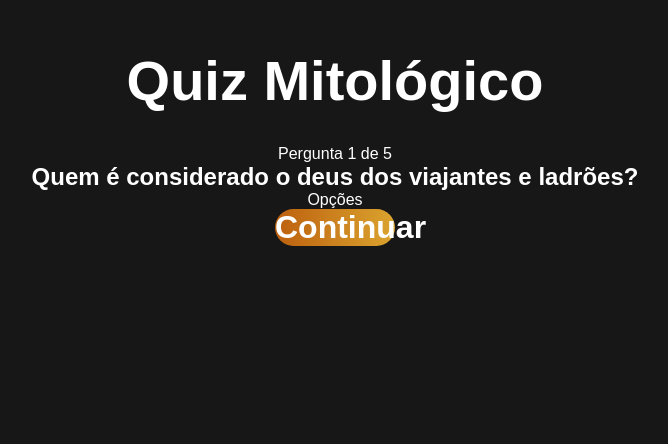
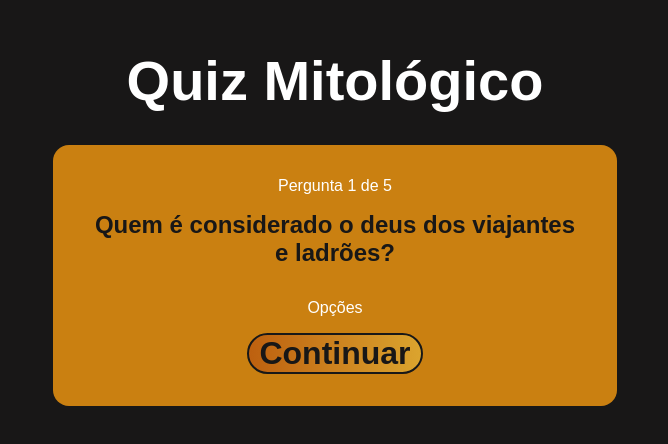
Before and after one commit to Gabriiell0710/quiz-mitologico, a React (Vite) app: page / in a window 1280 px wide. Both pictures are taken after a click on the button "Iniciar". Shown: the top 444 px of the page, without its empty margins (305-973 px from the left). Built offline with nearby package versions, Linux system fonts and the light colour scheme.

Commit message:
feat: gameover component created

```diff
--- a/src/App.jsx
+++ b/src/App.jsx
@@ -3,6 +3,7 @@ import { QuizContext } from "./context/quiz";
 import Question from "./components/Question";
 import Welcome from "./components/Welcome";
 import "./App.css";
+import GameOver from "./components/GameOver";
 
 function App() {
   const [quizState, dispatch] = useContext(QuizContext);
@@ -17,6 +18,7 @@ function App() {
         <h1>Quiz Mitológico</h1>
         {quizState.gameStage === "Start" && <Welcome />}
         {quizState.gameStage === "Playing" && <Question />}
+        {quizState.gameStage === "End" && <GameOver />}
       </div>
     </>
   );
--- /dev/null
+++ b/src/components/GameOver.css
@@ -0,0 +1,32 @@
+#gameover{
+    text-align: center;
+    max-width: 500px;
+    display: flex;
+    flex-direction: column;
+    align-items: center;
+}
+
+#gameover h2,
+#gameover p {
+    margin-bottom: 1rem;
+}
+
+#gameover h2{
+    font-size: 2rem;
+}
+
+#gameover p{
+    color: #ca8011;
+    font-size: 1.5rem;
+}
+
+#gameover img{
+    margin: 2rem;
+    height: 400px;
+}
+
+#gameover button {
+    border: 2px solid #181818;
+    width: 11rem;
+    color: #fff
+}
--- /dev/null
+++ b/src/components/GameOver.jsx
@@ -0,0 +1,19 @@
+import { useContext } from "react";
+import { QuizContext } from "../context/quiz";
+
+import WellDone from "../assets/welldone.png";
+
+import "./GameOver.css";
+const GameOver = () => {
+  return (
+    <div id="gameover">
+      <h2>Fim de Jogo</h2>
+      <p>Ponturação: x</p>
+      <p>Você acertou y de z perguntas.</p>
+      <img src={WellDone} alt="Fim do Quiz" />
+      <button>Reiniciar</button>
+    </div>
+  );
+};
+
+export default GameOver;
--- a/src/components/Question.css
+++ b/src/components/Question.css
@@ -0,0 +1,22 @@
+#question{
+    text-align: center;
+    max-width: 500px;
+    background-color: #ca8011;
+    border-radius: 1rem;
+    padding: 2rem;
+}
+
+#question h2 {
+    margin-bottom: 2rem;
+    color: rgb(24, 23, 23)
+}
+
+#question p{
+    margin-bottom: 1rem;
+}
+
+#question button {
+    border: 2px solid #181818;
+    width: 11rem;
+    color: rgb(24, 23, 23)
+}
--- a/src/components/Question.jsx
+++ b/src/components/Question.jsx
@@ -1,5 +1,7 @@
 import { useContext } from "react";
 import { QuizContext } from "../context/quiz";
+
+import "./Question.css";
 
 const Question = () => {
   const [quizState, dispatch] = useContext(QuizContext);
@@ -13,7 +15,9 @@ const Question = () => {
       <div id="options-container">
         <p>Opções</p>
       </div>
-      <button>Continuar</button>
+      <button onClick={() => dispatch({ type: "CHANGE_QUESTION" })}>
+        Continuar
+      </button>
     </div>
   );
 };
--- a/src/context/quiz.jsx
+++ b/src/context/quiz.jsx
@@ -25,6 +25,17 @@ const quizReducer = (state, action) => {
         ...state,
         questions: reorderedQuestions,
       };
+    case "CHANGE_QUESTION":
+      const nextQuestion = state.currentQuestion + 1;
+      let endGame = false;
+      if (!questions[nextQuestion]) {
+        endGame = true;
+      }
+      return {
+        ...state,
+        currentQuestion: nextQuestion,
+        gameStage: endGame ? STAGES[2] : state.gameStage,
+      };
     default:
       return state;
   }
```
Also changed, not shown: 1 other file (tests, documents, lock files or other folders).
